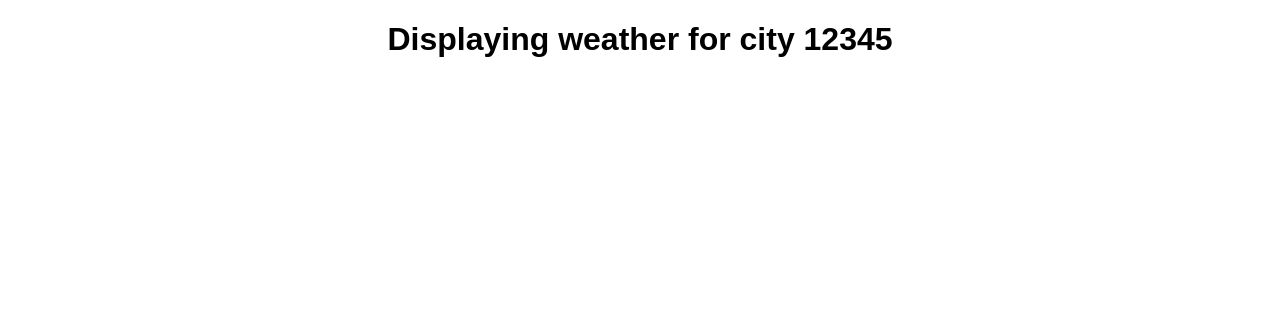
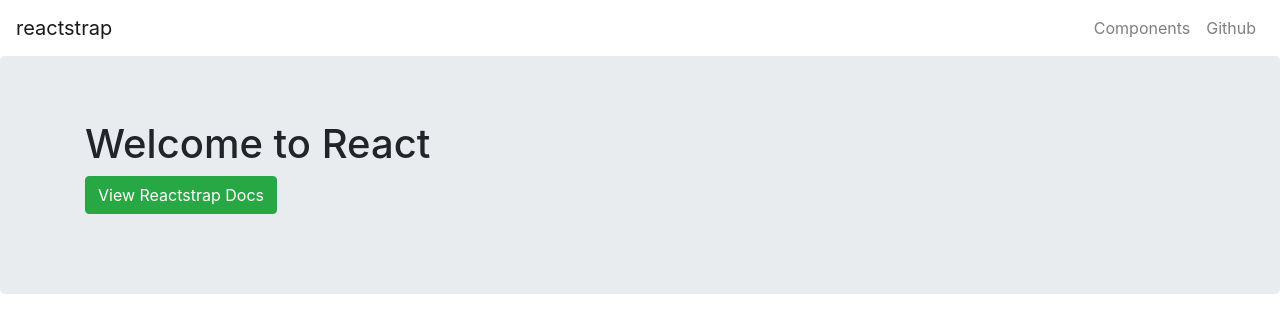
Before and after one commit to viktorMarkevich/places-react, a React (Create React App) app: page / in a window 1280 px wide. Shown: the top 332 px of the page. Built offline with nearby package versions, Linux system fonts and the light colour scheme.

Commit message:
Add test data

```diff
--- a/package.json
+++ b/package.json
@@ -3,9 +3,13 @@
   "version": "0.1.0",
   "private": true,
   "dependencies": {
+    "bootstrap": "^4.1.1",
     "react": "^16.3.2",
     "react-dom": "^16.3.2",
-    "react-scripts": "1.1.4"
+    "react-scripts": "1.1.4",
+    "reactstrap": "^6.0.1",
+    "ajv": "^6.0.0",
+    "jquery": "1.9.1"
   },
   "scripts": {
     "start": "react-scripts start",
--- a/src/App.js
+++ b/src/App.js
@@ -1,15 +1,74 @@
 import React, { Component } from 'react';
 import Authorization from './components/authorization.js';
 import './App.css';
+import 'bootstrap/dist/css/bootstrap.min.css';
+import { Collapse,
+         Navbar,
+         NavbarToggler,
+         NavbarBrand,
+         Nav,
+         NavItem,
+         NavLink,
+         Container,
+         Row,
+         Col,
+         Jumbotron,
+         Button } from 'reactstrap';
 
 class App extends Component {
-  render() {
-    return (
-        <div className="App">
-            <Authorization zip={"12345"} />
-        </div>
-    );
-  }
+    constructor(props) {
+        super(props);
+
+        this.toggle = this.toggle.bind(this);
+        this.state = {
+            isOpen: false
+        };
+    }
+    toggle() {
+        this.setState({
+            isOpen: !this.state.isOpen
+        });
+    }
+    render() {
+        return (
+            <div>
+                <Navbar color="inverse" light expand="md">
+                    <NavbarBrand href="/">reactstrap</NavbarBrand>
+                    <NavbarToggler onClick={this.toggle} />
+                    <Collapse isOpen={this.state.isOpen} navbar>
+                        <Nav className="ml-auto" navbar>
+                            <NavItem>
+                                <NavLink href="/components/">Components</NavLink>
+                            </NavItem>
+                            <NavItem>
+                                <NavLink href="https://github.com/reactstrap/reactstrap">Github</NavLink>
+                            </NavItem>
+                        </Nav>
+                    </Collapse>
+                </Navbar>
+                <Jumbotron>
+                    <Container>
+                        <Row>
+                            <Col>
+                                <h1>Welcome to React</h1>
+                                <p>
+                                    <Button
+                                        tag="a"
+                                        color="success"
+                                        size="large"
+                                        href="http://reactstrap.github.io"
+                                        target="_blank"
+                                    >
+                                        View Reactstrap Docs
+                                    </Button>
+                                </p>
+                            </Col>
+                        </Row>
+                    </Container>
+                </Jumbotron>
+            </div>
+        );
+    }
 }
 
 export default App;
```
Also changed, not shown: 1 other file (tests, documents, lock files or other folders).
